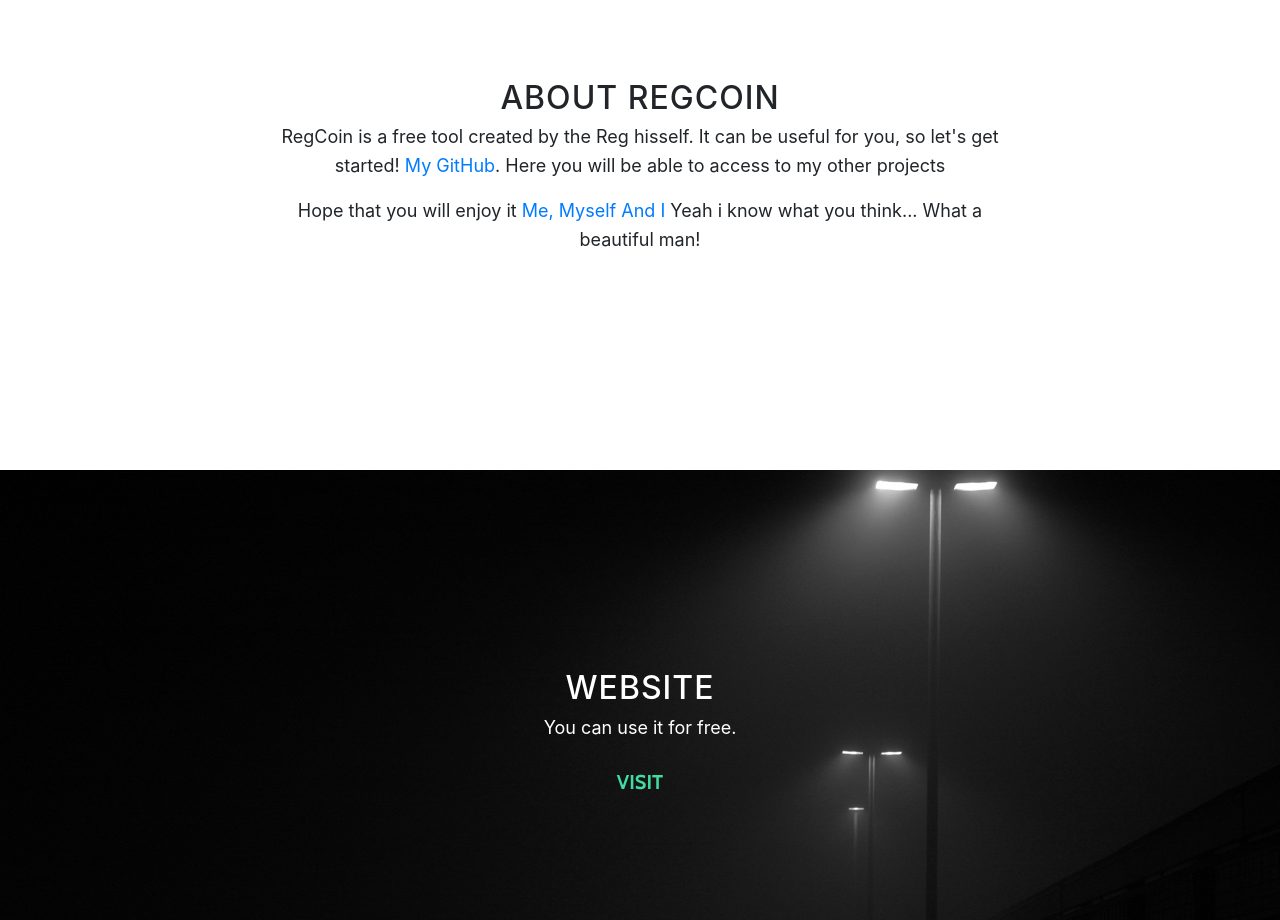
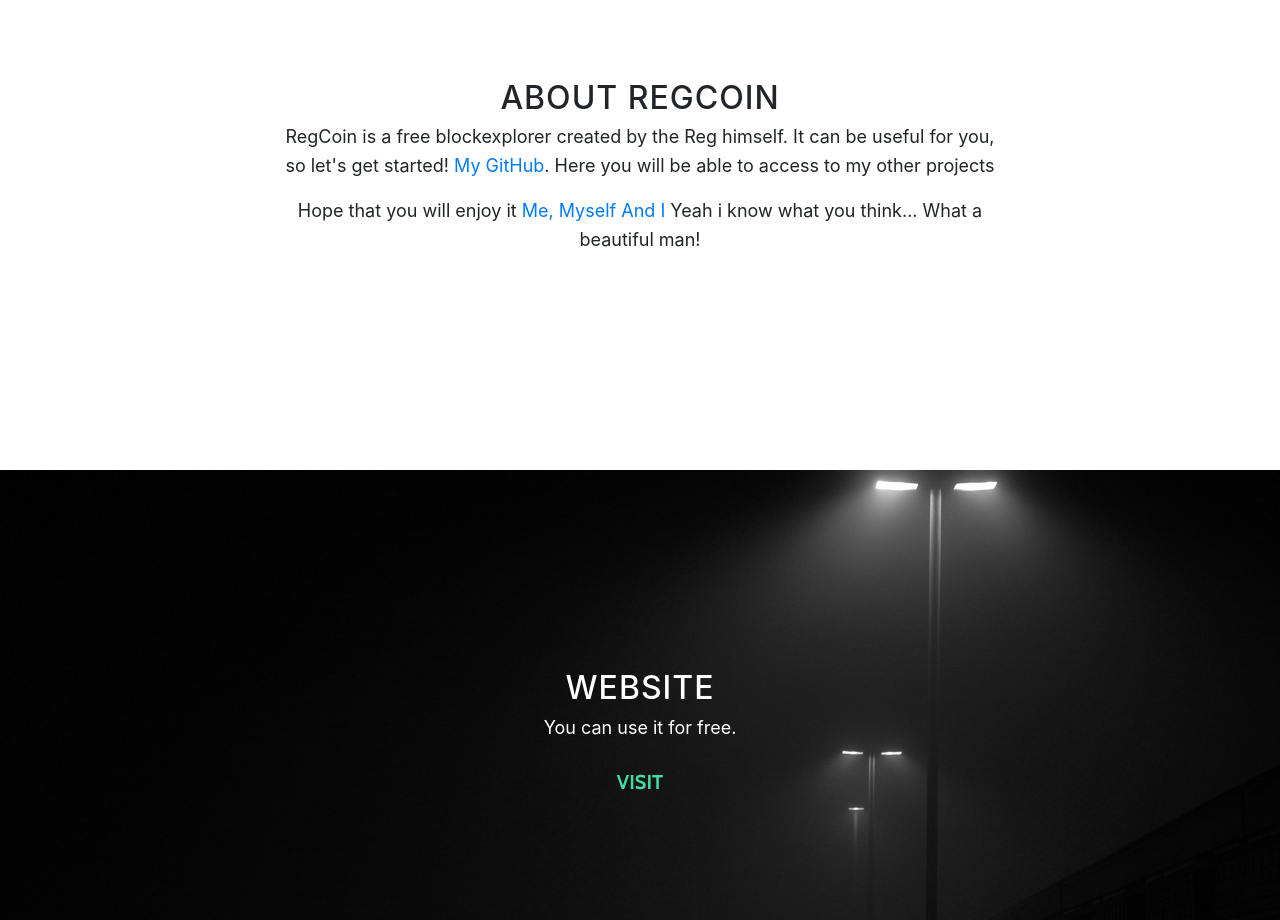
Before and after one commit to Rcongre/Rcongre.github.io, a website with bundled scripts: page index.html in a window 1280 px wide. Shown: the part 920-1840 px from the top of the page. Built offline with nearby package versions, Linux system fonts and the light colour scheme.

Commit message:
Update index.html

```diff
--- a/index.html
+++ b/index.html
@@ -73,7 +73,7 @@
         <div class="row">
           <div class="col-lg-8 mx-auto">
             <h2>About RegCoin</h2>
-            <p>RegCoin is a free tool created by the Reg hisself. It can be useful for you, so let's get started!
+            <p>RegCoin is a free blockexplorer created by the Reg himself. It can be useful for you, so let's get started!
               <a href="https://github.com/Rcongre">My GitHub</a>. Here you will be able to access to my other projects</p>
             <p>Hope that you will enjoy it
               <a href="https://www.instagram.com/regx971/">Me, Myself And I</a>
```
